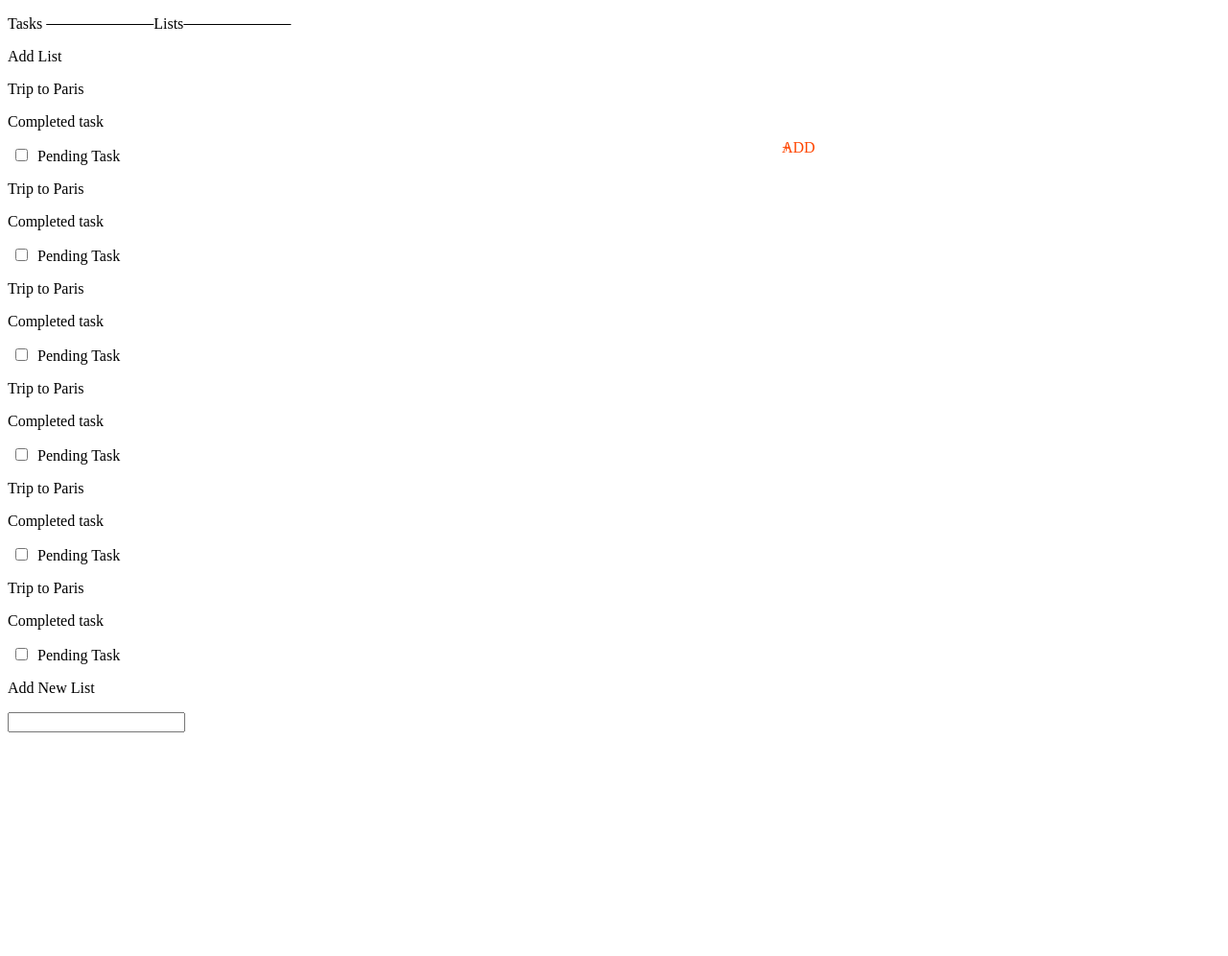
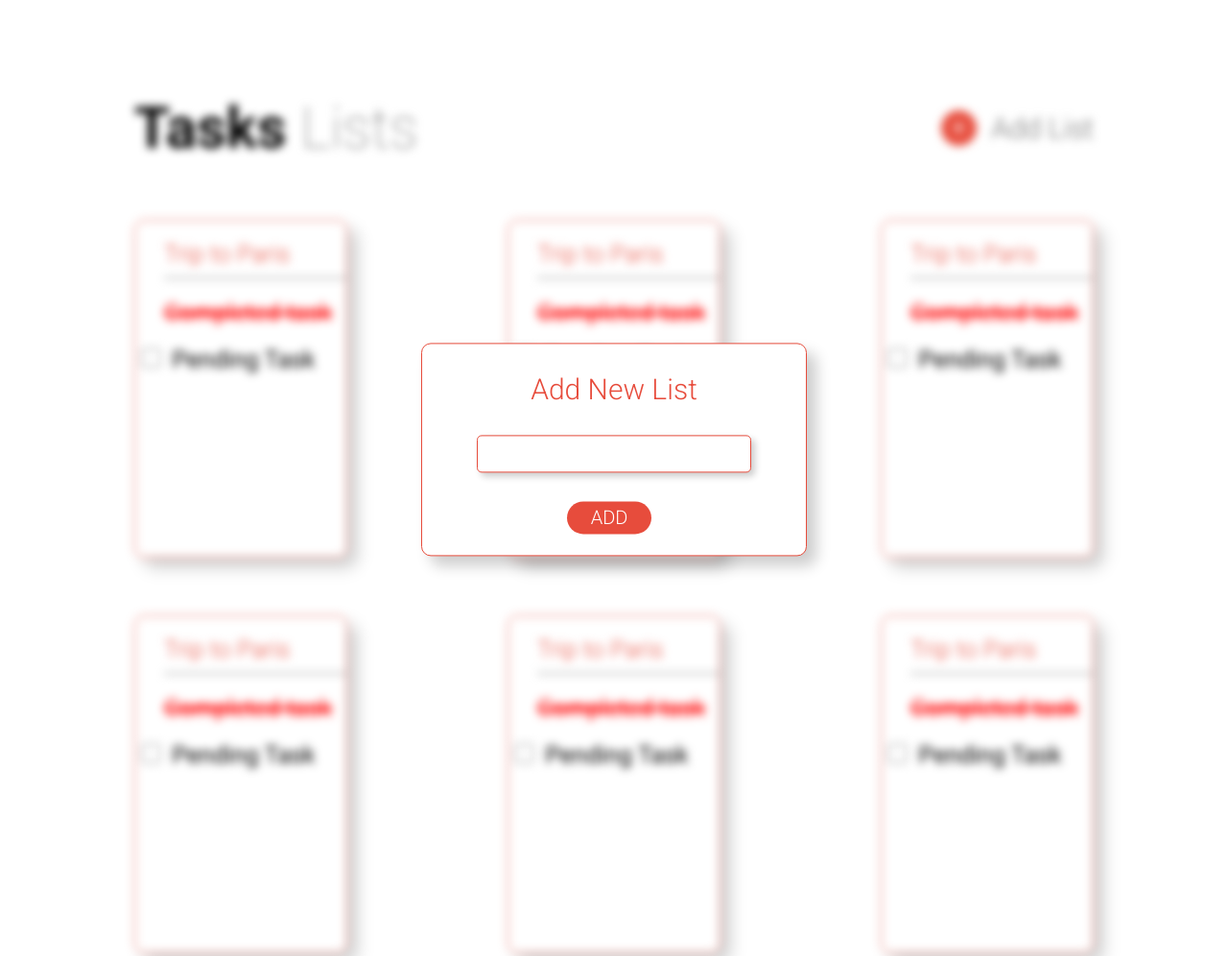
Before and after one commit to pavanmg007/Todo, a plain HTML site: page newlist.html in a window 1280 px wide. Shown: the top 996 px of the page at 96% size. Before the commit the page ends 800 px from the top, so only its background shows below. Drawn offline with Linux system fonts and the light colour scheme.

Commit message:
Update style.css

```diff
--- a/style.css
+++ b/style.css
@@ -1,200 +1,134 @@
-.parent1{
-    width:100%;
-    height:700px;
+@import url("https://fonts.googleapis.com/css2?family=Roboto:wght@100;300;400;700&display=swap");
+
+html {
+    font-family: "Roboto", sans-serif;
+    font-size: 25px;
+    box-sizing: border-box;
+}
+body {
     position: relative;
-    font-family: sans-serif;
+}
+.container {
+    max-width: 1000px;
+    margin: 30px;
 }
 
-.heading{
-    width:100px;
-    height:100px;
-    position: absolute;
-    top: 125px;
-    left: 300px;
-    font-size: 55px;
-    font-weight:bold;
+.flex-col {
+    display: flex;
+    flex-direction: column;
+    align-items: center;
 }
 
-.format{
-    font-family: Heebo, sans-serif;
-    width:100px;
-    height:100px;
-    position: absolute;
-    top: 118px;
-    left: 460px;
-    font-size: 55px;
-    font-weight: 0px;
-    opacity: 0.5;
-    font-weight: thin;
+.flex {
+    display: flex;
+    align-items: center;
 }
 
-.btn{
-    width: 50px;
-    height:50px;
-    position: absolute;
-    top: 145px;
-    left: 815px;
-    color:orangered;
+.gap {
+    gap: 60px;
 }
 
-.newList{
-    color: gray;
+.jc-sa {
+    justify-content: space-between;
 }
 
-.text{
-    font-family: Heebo, sans-serif;
-    width: 150px;
-    height:75px;
-    position: absolute;
-    top: 137px;
-    left: 850px;
-    font-size: 35px;
-    opacity: 0.8;
+.wrap {
+    flex-wrap: wrap;
 }
 
-.box1{
-    width: 175px;
-    height: 250px;
-    border: 2px solid red;
-    border-radius: 10px;
-    padding-top: 35px;
-    position: absolute;
-    top: 225px;
-    left: 300px;
-    box-shadow: 2px 2px 5px #222;
-    float: right;
+.title {
+    font-weight: 700;
+    font-size: 60px;
+    color: #000;
 }
 
-.triptoparis{
-    margin-left:30px;
-    padding-bottom: 8px;
-    border-bottom: 1px solid gray;
+.title span {
+    font-weight: 100;
+    color: #707070;
 }
 
-.mytodolist{
-    margin-left:25px;
-    border-bottom: 1px solid gray;
-    color:orangered;
-    padding-bottom: 8px;
-
+.btn {
+    background: #e74c3c;
+    width: 1.5rem;
+    height: 1.5rem;
+    border-radius: 50%;
+    text-decoration: none;
+    font-size: 1.2em;
+    font-weight: 300;
+    line-height: 1.2;
+    color: white;
+    text-align: center;
+    margin-right: .5em;
 }
 
-.completedtask{
-    margin-left:25px;
-
+p {
+    font-size: 30px;
+    font-weight: 300;
+    color: #707070;
 }
 
-input[type=checkbox] {
-    margin-left: 8px;
-    margin-right: 6px;
-    font-size: 54px;
+.card {
+    max-width: 250px;
+    min-height: 350px;
+    border: 1px solid #e74c3c;
+    border-radius: 10px;
+    box-shadow: 10px 10px 15px rgb(0 0 0 / 20%);
 }
 
-.box2{
-    width: 175px;
-    height: 250px;
-    border: 2px solid red;
-    border-radius: 10px;
-    padding-top: 35px;
-    box-shadow: 2px 2px 5px #222;
-    position: absolute;
-    top: 225px;
-    left: 555px;
+.inside-space {
+    margin: 20px 0px 10px 30px;
+    padding-bottom: 10px;
+    font-size: 1rem;
 }
 
-.box3{
-    width: 175px;
-    height: 250px;
-    border: 2px solid red;
-    border-radius: 10px;
-    padding-top: 35px;
-    box-shadow: 2px 2px 5px rgb(10, 10, 10);
-    position: absolute;
-    top: 225px;
-    left: 810px;
+.card-title {
+    color: #e74c3c;
+}
+.title-border{
+    border-bottom: 2px groove rgb(218, 218, 218);
+}
+.card-body {
+    margin-right: 15px;
+    font-weight: 400;
+    color: red;
+    text-decoration: line-through #ff0000 solid 3px;
 }
 
-.parent2{
-    width: 100%;
-    height: 750px;
-    position: relative;
+input[type='checkbox'] {
+    width: 25px;
+    height: 20px;
 }
-
-.paris{
-    width: 100%;
-    height: 100px;
-    font-size: 40px;
+.blur {
+    filter: blur(5px);
+}
+.card1 {
     position: absolute;
-    top: 25px;
-    left: 200px;
-    opacity: 0.5;
+    background: #fff;
+    min-width: 400px;
+    min-height: 220px;
+    border: 1px solid #e74c3c;
+    border-radius: 10px;
+    box-shadow: 10px 10px 15px rgb(0 0 0 / 20%);
+    top: 30%;
+    right: 50%;
+    transform: translate(50% , 20%);
+    text-align:center;
 }
-
-span:after,
-span:before{
-    content:"\00a0\00a0\00a0\00a0\00a0\00a0\00a0\00a0\00a0\00a0\00a0\00a0\00a0\00a0\00a0\00a0\00a0\00a0\00a0\00a0\00a0\00a0\00a0\00a0\00a0\00a0\00a0\00a0";
-    text-decoration:line-through;
+input[type='text']{
+    display: block;
+    border: #e74c3c solid 1px;
+    border-radius: 5px;
+    box-shadow: 4px 4px 7px 0px rgb(0 0 0 / 20%);
+    height: 35px;
+    width: 70%;
+    margin: auto;
 }
-
-a{
-    text-decoration:none;
-    color: orangered;
+.add{
+    margin-top: 30px;
+    display: inline-block;
+    padding: 5px 25px;
+    border-radius: 20px;
+    width: auto;
+    height: auto;
+    font-size: 20px;
 }
-
-del{
-    color:orangered;
-}
-
-.btn2{
-    position: absolute;
-    top: 145px;
-    left: 570px;
-    color: orangered;
-}
-
-.back{
-    position: absolute;
-    top: 140px;
-    left: 610px;
-    font-size: 36px;
-}
-
-.box4{
-    width: 300px;
-    height: 300px;
-    border: 2px solid red;
-    border-radius: 10px;
-    padding-top: 35px;
-
-    box-shadow: 2px 2px 5px #222;
-    position: absolute;
-    top: 250px;
-    left: 475px;
-}
-
-
-.icon{
-    position:absolute;
-    top: 540px;
-    left: 730px;
-    color: orangered;
-}
-
-.textarea{
-    margin-top: 5px;
-    width: 100px;
-    height: 25px;
-    border-radius: 5px;
-    border: 2px solid red;
-}
-
-.task{
-    float:left;
-    margin: 5px 0px;
-    padding-left: -100px;
-}
-
-.label{
-    float:right;
-    /* margin: 5px 0px; */
-}
```
